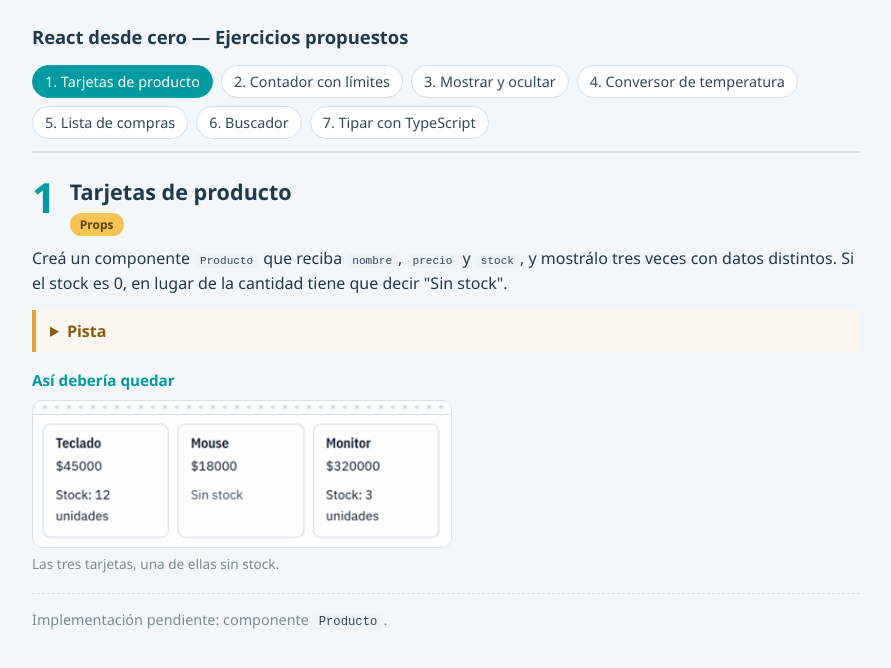
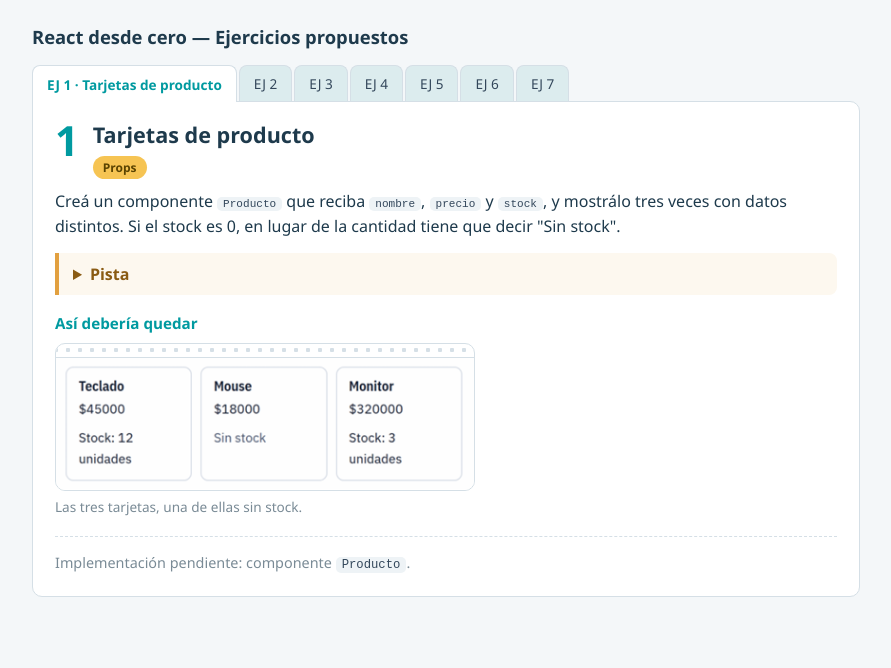
Before and after one commit to Alanv3514/progiv-frontend-ejercicios-react, a React (Vite) app: page / in a window 1280 px wide. Shown: the top 668 px of the page, without its empty margins (194-1085 px from the left). Built offline with nearby package versions, Linux system fonts and the light colour scheme.

Commit message:
style: pestañas estilo carpeta con etiqueta compacta

```diff
--- a/src/App.tsx
+++ b/src/App.tsx
@@ -26,7 +26,7 @@ export default function App() {
             aria-current={index === active}
             onClick={() => setActive(index)}
           >
-            {tab.number}. {tab.title}
+            {index === active ? `EJ ${tab.number} · ${tab.title}` : `EJ ${tab.number}`}
           </button>
         ))}
       </nav>
--- a/src/index.css
+++ b/src/index.css
@@ -36,35 +36,43 @@ body {
   margin: 0 0 16px;
 }
 
-/* Tabs */
+/* Tabs estilo pestaña de carpeta, apoyadas sobre el panel de contenido */
 .tabs {
   display: flex;
   flex-wrap: wrap;
-  gap: 8px;
-  border-bottom: 2px solid var(--line);
-  padding-bottom: 12px;
-  margin-bottom: 24px;
+  gap: 2px;
 }
 
 .tab {
   font: inherit;
-  font-size: 0.9rem;
-  padding: 6px 12px;
+  font-size: 0.85rem;
+  padding: 8px 14px;
   border: 1px solid var(--line);
-  border-radius: 999px;
-  background: var(--card);
+  border-bottom: none;
+  border-radius: 8px 8px 0 0;
+  background: #dcecee;
   color: var(--chip-ink);
   cursor: pointer;
 }
 
 .tab:hover {
-  border-color: var(--teal);
+  background: #cfe4e6;
 }
 
 .tab-active {
-  background: var(--teal);
-  border-color: var(--teal);
-  color: #fff;
+  background: var(--card);
+  color: var(--teal);
+  font-weight: 600;
+  /* Pisa el borde superior del panel para pegarse a él */
+  margin-bottom: -1px;
+  position: relative;
+}
+
+.app-main {
+  background: var(--card);
+  border: 1px solid var(--line);
+  border-radius: 0 10px 10px 10px;
+  padding: 18px 22px 24px;
 }
 
 /* Exercise panel */
```
